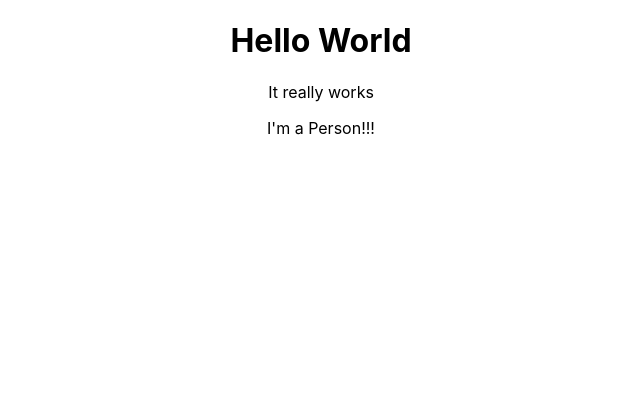
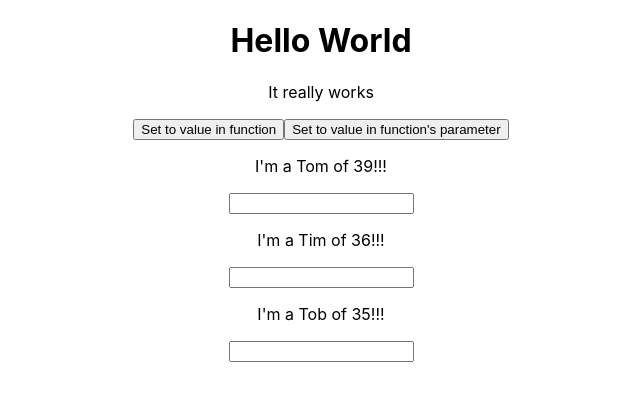
Before and after one commit to ppiquette/react-complete-guide, a React (Create React App) app: page / in a window 1280 px wide. Shown: the top 400 px of the page, without its empty margins (319-959 px from the left). Built offline with nearby package versions, Linux system fonts and the light colour scheme.

Commit message:
lecture45

```diff
--- a/src/App.js
+++ b/src/App.js
@@ -3,12 +3,81 @@ import './App.css';
 import Person from './Person/Person'
 
 class App extends Component {
+  // state is only available since we are extending Component
+  state = {
+    persons: [
+      {name: "Tom", age: "39"},
+      {name: "Tim", age: "36"},
+      {name: "Tob", age: "35"}
+    ]
+  };
+  patate = 0
+
+  staticSwitchNameHandler = () => {
+    // console.log("was clicked");
+    this.setState({
+      persons: [
+        {name: "Billy", age: "39"},
+        {name: "Timi", age: "36"},
+        {name: "Tobi", age: "35"}
+      ]
+    })
+  }
+
+  switchNameHandler = (new_name) => {
+    // console.log("was clicked");
+    this.setState({
+      persons: [
+        {name: new_name, age: "39"},
+        {name: "Timi", age: "36"},
+        {name: "Tobi", age: "35"}
+      ]
+    })
+  }
+
+  nameChangeHandler = (patate) => {
+    // console.log("was clicked");
+    this.setState({
+      persons: [
+        {name: "Tom", age: "39"},
+        {name: patate.target.value, age: "36"},
+        {name: "Tobi", age: "35"}
+      ]
+    })
+  }
+
   render() {
     return (
       <div className="App">
         <h1>Hello World</h1>
         <p>It really works</p>
-        <Person />
+
+        {/* pass the function name to the onClick parameter. If we pass the function name with ending () it gets executed on render, not just on click */}
+        <button onClick={this.staticSwitchNameHandler}>Set to value in function</button>
+        {/* now we have a parameter to the function pass to the Person component*/}
+        <button onClick={this.switchNameHandler.bind(this, 'Tommy')}>Set to value in function's parameter</button>
+
+        <Person
+          name={this.state.persons[0].name}
+          age={this.state.persons[0].age}
+          // The Bind function is one of the 2 ways to pass a function **with parameters** to another component. From the doc:
+          // For a given function, creates a bound function that has the same body as the original function. The this object of
+          // the bound function is associated with the specified object, and has the specified initial parameters.
+          click={this.switchNameHandler.bind(this, 'Tomi')}
+        />
+        <Person
+          name={this.state.persons[1].name}
+          age={this.state.persons[1].age}
+          // here the Person component is the one responsible to feed the function declare here (the current parent class) to whatever it needs
+          changed={this.nameChangeHandler}
+        />
+        <Person
+          name={this.state.persons[2].name}
+          age={this.state.persons[2].age}
+          // The arrow function is the second notation to pass a function **with parameters** to another component. It seems
+          // that it sometime generate unwanted render call though. Bind should be prefered
+          click={() => this.switchNameHandler('Tomi')}
+        />
       </div>
     );
   }
--- a/src/Person/Person.js
+++ b/src/Person/Person.js
@@ -1,7 +1,16 @@
 import React from 'react'
 
-const person = () => {
-    return <p>I'm a Person!!!</p>
+const person = (props) => {
+
+    console.log("Person", props.name, "updated")
+    return (
+        <div>
+            <p onClick={props.click}>I'm a {props.name} of {props.age}!!!</p>
+            <p>{props.children}</p>
+            {/* The required event for the function "nameChangeHandler" contained in the onChange keyword is automatically sent to the function*/}
+            <input type="Text" onChange={props.changed}/>
+        </div>
+    )
 }
 
 export default person
```
